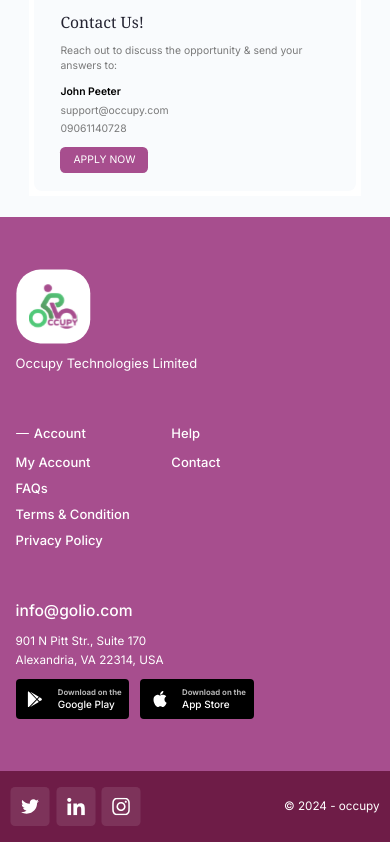
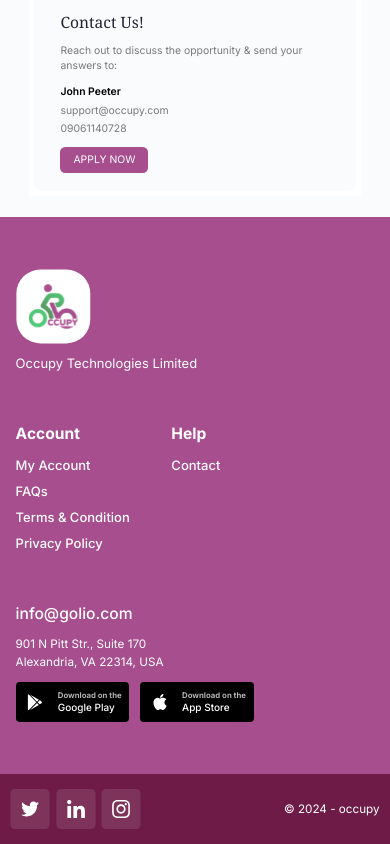
Before and after one commit to Ocuppy/occupyWeb, a Next.js app: page /career/apply in a window 390 px wide. Shown: the part 901-1745 px from the top of the page. Built offline with nearby package versions, Linux system fonts and the light colour scheme.

Commit message:
Refactor layout and styling in CheckAppSection, Footer, and index page for improved responsiveness and readability

```diff
--- a/src/components/views/website/CheckAppSection.tsx
+++ b/src/components/views/website/CheckAppSection.tsx
@@ -22,16 +22,17 @@ const CheckAppSection: React.FC = () => {
     arrows: true,
     prevArrow: <CustomPrevArrow />,
     nextArrow: <CustomNextArrow />,
-    beforeChange: (oldIndex: number, newIndex: number) => setCurrentSlide(newIndex),
+    beforeChange: (oldIndex: number, newIndex: number) =>
+      setCurrentSlide(newIndex),
   };
 
   return (
     <Container>
-      <section className="flex justify-center items-center  pb-20">
-        <div className="relative w-full px-12 md:px-0 max-w-lg md:max-w-2xl">
+      <section className="flex items-center justify-center pb-20">
+        <div className="relative w-full max-w-lg px-12 md:max-w-2xl md:px-0">
           <Slider ref={sliderRef} {...settings} initialSlide={currentSlide}>
             {checkAppData.map((feature, index) => (
-              <div key={index} className="flex justify-center items-center">
+              <div key={index} className="flex items-center justify-center">
                 <CheckAppCard data={feature} />
               </div>
             ))}
--- a/src/components/website-layout/Footer.tsx
+++ b/src/components/website-layout/Footer.tsx
@@ -6,12 +6,12 @@ import Container from "../shared/Container";
 const Footer = () => {
   return (
     <div className="mt-8 w-full items-center justify-center gap-1 bg-occupy-primary">
-      <footer className="mx-auto max-w-[1440px]">
+      <footer className="mx-auto w-full xl:max-w-[1300px]">
         <div className="flex flex-col items-start justify-start gap-8 gap-y-20 pl-6 pt-20 md:flex-row md:gap-40 md:px-20">
           {/* first section */}
           <section className="flex flex-col gap-4">
             <Image src="/footerLogo.svg" alt="logo" width={75} height={75} />
-            <p className="w-[312px] font-[inter] text-xl text-white md:text-base">
+            <p className="w-full font-[inter] text-xl text-white md:text-base xl:w-[312px]">
               Occupy Technologies Limited
             </p>
           </section>
@@ -19,8 +19,8 @@ const Footer = () => {
           <section className="flex gap-16 text-xl font-medium text-white md:text-base">
             <div className="flex grow flex-col gap-4">
               <div className="flex items-center gap-2">
-                <div className="h-0.5 w-5 rounded-full bg-white"></div>
-                <p>Account</p>
+                {/* <div className="h-0.5 w-5 rounded-full bg-white"></div> */}
+                <p className="text-2xl font-bold">Account</p>
               </div>
               <div className="flex flex-col gap-3">
                 <Link href={"/#"}>My Account</Link>
@@ -30,7 +30,7 @@ const Footer = () => {
               </div>
             </div>
             <div className="flex grow flex-col gap-4">
-              <p>Help</p>
+              <p className="text-2xl font-bold">Help</p>
               <div className="flex flex-col gap-3">
                 <Link href={"/#"}>Contact</Link>
               </div>
@@ -64,7 +64,6 @@ const Footer = () => {
 
         <div className="mt-20 flex w-full items-center justify-between bg-[#6E1C47] px-4 py-6">
           <div className="flex flex-row items-start gap-2">
-
             <Link href={"https://x.com/vershimakelvin"}>
               <Image
                 src={"/icons/twitter.svg"}
@@ -73,7 +72,9 @@ const Footer = () => {
                 height={40}
               />
             </Link>
-            <Link href={"https://www.linkedin.com/in/vershima-kelvin-09bb0a1a0/"}>
+            <Link
+              href={"https://www.linkedin.com/in/vershima-kelvin-09bb0a1a0/"}
+            >
               <Image
                 src={"/icons/linkedin.svg"}
                 alt="icon"
--- a/src/pages/index.tsx
+++ b/src/pages/index.tsx
@@ -10,7 +10,7 @@ import MockupSlider from "@/components/views/website/MockupSlider";
 
 const Page: NextPageWithLayout = () => {
   return (
-    <div className="bg-[#F9FBFD]">
+    <div className="w-full bg-[#F9FBFD]">
       <MockupSlider />
       <LetsGrowTogether />
       <WhyUs />
```
